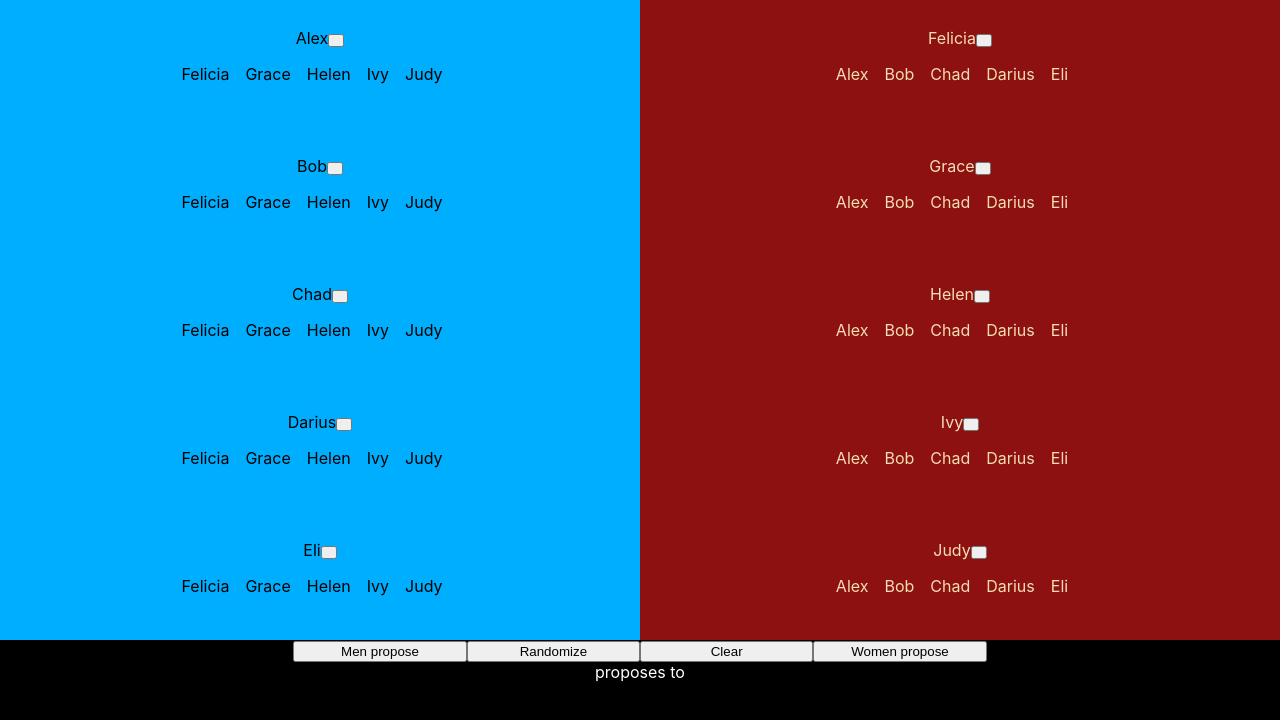
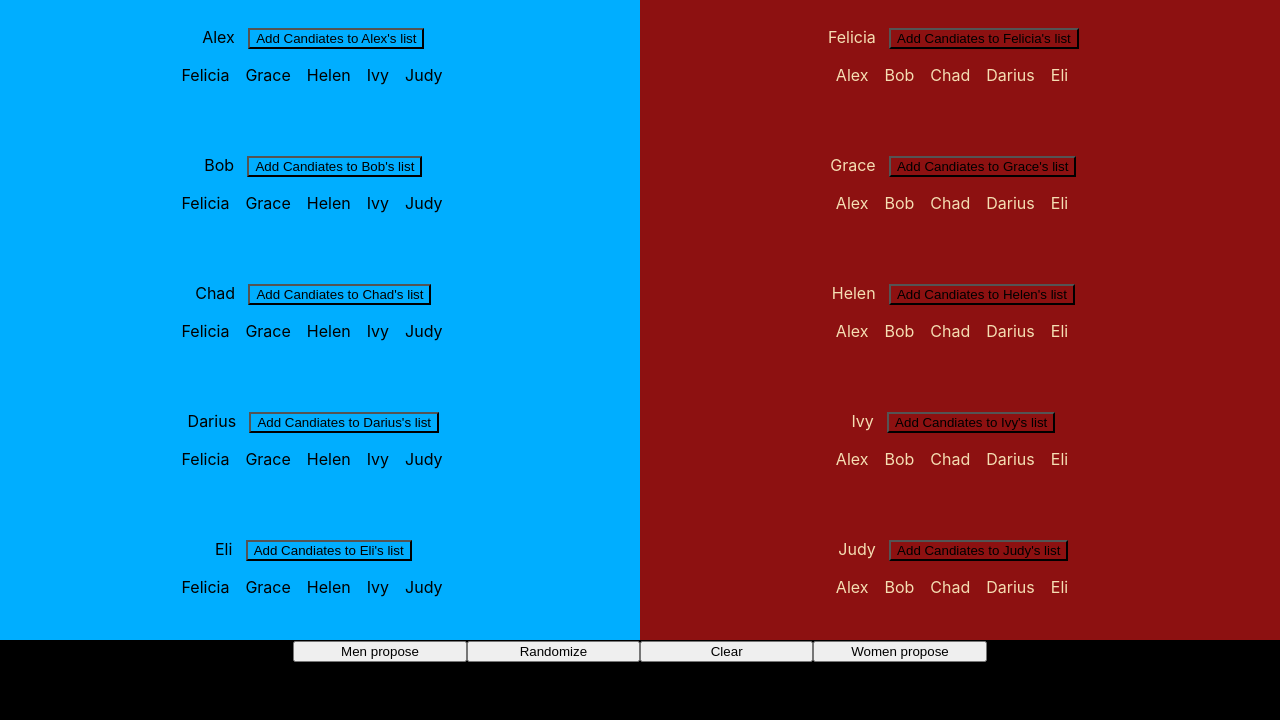
Before and after one commit to songchen1999/stable-matching-visual, a React (Create React App) app in the folder match/: page / in a window 1280 px wide. Shown: the top 720 px of the page. Built offline with nearby package versions, Linux system fonts and the light colour scheme.

Commit message:
fixes and features

```diff
--- a/match/src/App.css
+++ b/match/src/App.css
@@ -15,7 +15,7 @@
 
 
 
-button {
+.Buttons button {
   width: 13em;
 }
 
@@ -25,8 +25,9 @@ button {
 
 
 .plus {
-  width: 1em;
-  height: 1em;
+
+  margin-right: 1em;
+  margin-left: 1em;
 }
 
 
--- a/match/src/App.js
+++ b/match/src/App.js
@@ -2,6 +2,7 @@ import logo from './logo.svg';
 import './App.css';
 import Human from './Human';
 import React, { useState } from 'react';
+import { a } from 'react-spring';
 
 function App() {
 
@@ -31,11 +32,11 @@ function App() {
   // remove a person from a preferList
   function preferClick(isMan,removeFrom,remove){
     if (isMan){
-      const nData = ManData.map(e=>[e[0],e[1].filter((a)=>e[0]!=removeFrom || ( e[0]==removeFrom && a!=remove)),""])
+      const nData = ManData.map(e=>[e[0],e[1].filter((a)=>e[0]!=removeFrom || ( e[0]==removeFrom && a!=remove)),e[2],""])
       SetManData(nData)
     }
     else {
-      const nData = WomanData.map(e=>[e[0],e[1].filter((a)=>e[0]!=removeFrom || ( e[0]==removeFrom && a!=remove)),""])
+      const nData = WomanData.map(e=>[e[0],e[1].filter((a)=>e[0]!=removeFrom || ( e[0]==removeFrom && a!=remove)),e[2],""])
       SetWomanData(nData)
     }
   }
@@ -51,8 +52,8 @@ function App() {
   }
 
   // click at a name and add it to a preference list
-  function clickAdd(add){
-
+  function clickAdd(add,isMan){
+    if(!isMan){
       const nData = ManData.map(e=>[e[0]
         ,e[1].filter(
 
@@ -67,8 +68,11 @@ function App() {
           arr[1].push(add)
         }
       }
+
       SetManData(nData)
 
+    }
+    else{
       const nData2 = WomanData.map(e=>[e[0]
         ,e[1].filter(
 
@@ -83,7 +87,13 @@ function App() {
           arr[1].push(add)
         }
       }
+
       SetWomanData(nData2)
+
+    }
+
+
+
 
   }
 
@@ -106,8 +116,28 @@ function App() {
       }
     }
     if(c==ManData.length){
+      alert("press clear first")
       return
     }
+
+    // check if all have complete
+
+    for(const d of ManData) {
+      if(d[1].length!=ManData.length){
+        alert("Men's list is not complete")
+
+        return
+      }
+    }
+
+    for(const d of WomanData) {
+      if(d[1].length!=ManData.length){
+        alert("Women's list is not complete")
+
+        return
+      }
+    }
+
 
 
     // start with each man
@@ -243,7 +273,28 @@ function App() {
       }
     }
     if(c==WomanData.length){
+      alert("press clear first")
       return
+    }
+
+
+
+    // check if all have complete
+
+    for(const d of ManData) {
+      if(d[1].length!=ManData.length){
+        alert("Men's list is not complete")
+
+        return
+      }
+    }
+
+    for(const d of WomanData) {
+      if(d[1].length!=ManData.length){
+        alert("Women's list is not complete")
+
+        return
+      }
     }
 
 
@@ -416,15 +467,16 @@ function App() {
 
 
 
+
   return (
     <div className="App">
 
         <div className="Men">
-            {ManData.map(e=>(<Human Proposed={Proposed} Proposer={Proposer} name={e[0]} isMan={true} clickAdd={clickAdd} addSwitch= {startSelectSwitch} listRemoveClick={preferClick} preferences={e[1]} pair={e[3]}/>))}
+            {ManData.map(e=>(<Human Proposed={Proposed} Proposer={Proposer} name={e[0]} isMan={true} clickAdd={clickAdd} addSwitch= {startSelectSwitch} adding={e[2]} listRemoveClick={preferClick} preferences={e[1]} pair={e[3]}/>))}
         </div>
 
         <div className="Women">
-            {WomanData.map(e=>(<Human Proposed={Proposed} Proposer={Proposer} name={e[0]} isMan={false} clickAdd={clickAdd} addSwitch= {startSelectSwitch} listRemoveClick={preferClick} preferences={e[1]} pair={e[3]}/>))}
+            {WomanData.map(e=>(<Human Proposed={Proposed} Proposer={Proposer} name={e[0]} isMan={false} clickAdd={clickAdd} addSwitch= {startSelectSwitch} adding={e[2]} listRemoveClick={preferClick} preferences={e[1]} pair={e[3]}/>))}
         </div>
 
 
@@ -438,7 +490,7 @@ function App() {
         </
         div>
 
-        <div className='Situation'> {Proposer+" proposes to "+Proposed}</div>
+        <div className='Situation'> {Proposer? Proposer+" proposes to "+Proposed : ""}</div>
 
 
       </div>
--- a/match/src/Human.js
+++ b/match/src/Human.js
@@ -1,11 +1,15 @@
 import React, { useState } from 'react';
 
 export default function Human(props) {
+
+    let add = "Add Candiates to "+props.name+"'s list"
+    let ADDING = "Adding Candiates"
+
     return (
         <div>
             <div>
-                <span style={{ backgroundColor: props.name==props.Proposer?'yellow':(props.name==props.Proposed?'blue':'transparent')}} onClick={e=>props.clickAdd(props.name)}>{props.name}</span>
-                <button onClick={e=>props.addSwitch(props.isMan,props.name)} className='plus'></button>
+                <span style={{ backgroundColor: props.name==props.Proposer?'yellow':(props.name==props.Proposed?'blue':'transparent')}} onClick={e=>props.clickAdd(props.name,props.isMan)}>{props.name}</span>
+                <button style={{ backgroundColor: props.adding?'yellow':'transparent'}} onClick={e=>props.addSwitch(props.isMan,props.name)} className='plus'>{!props.adding? add:ADDING}</button>
                 <span>{props.pair}</span>
             </div>
             <ul className="PreferList">
```
Lines whose indentation alone changed are shown as unchanged.
